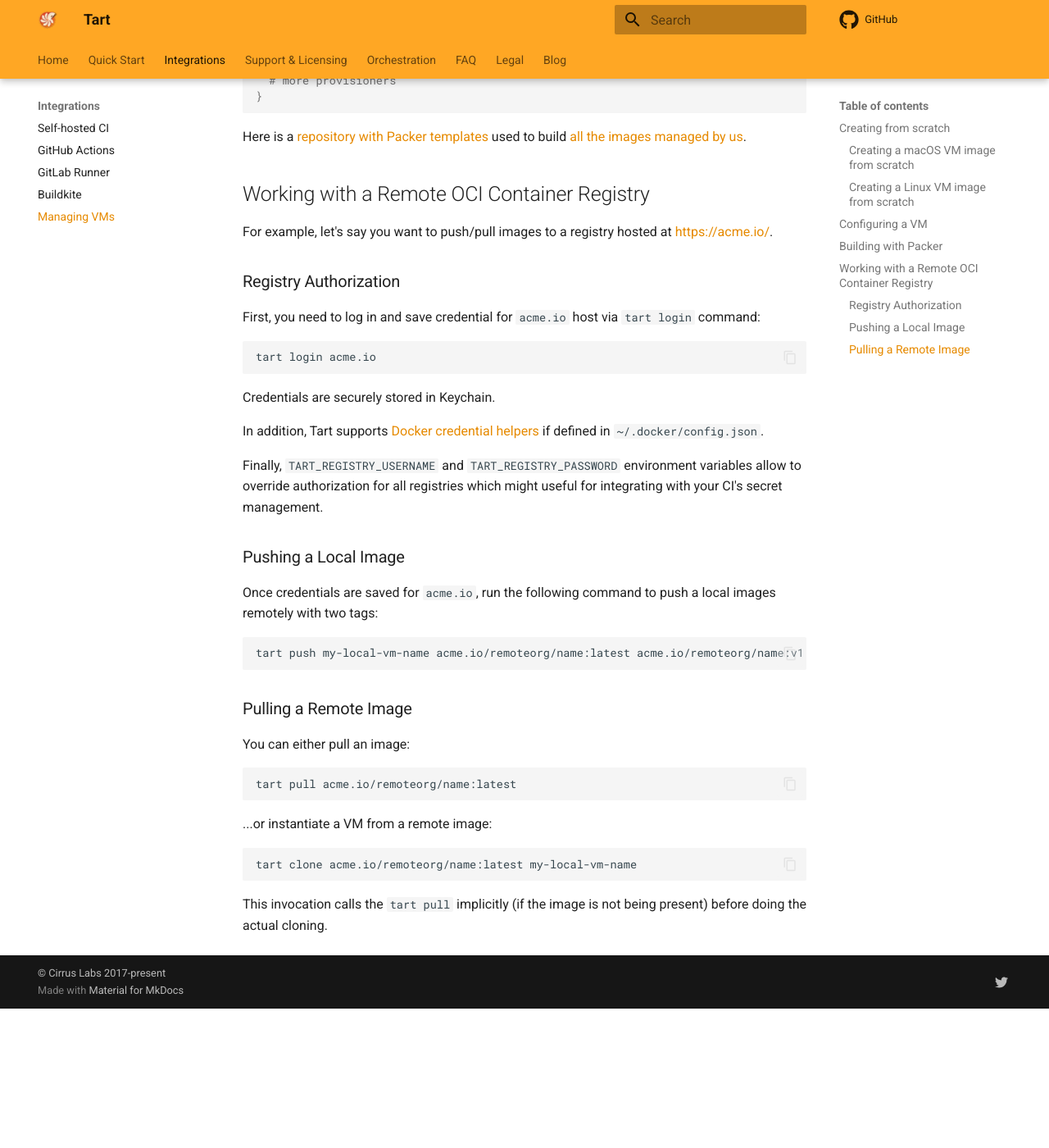
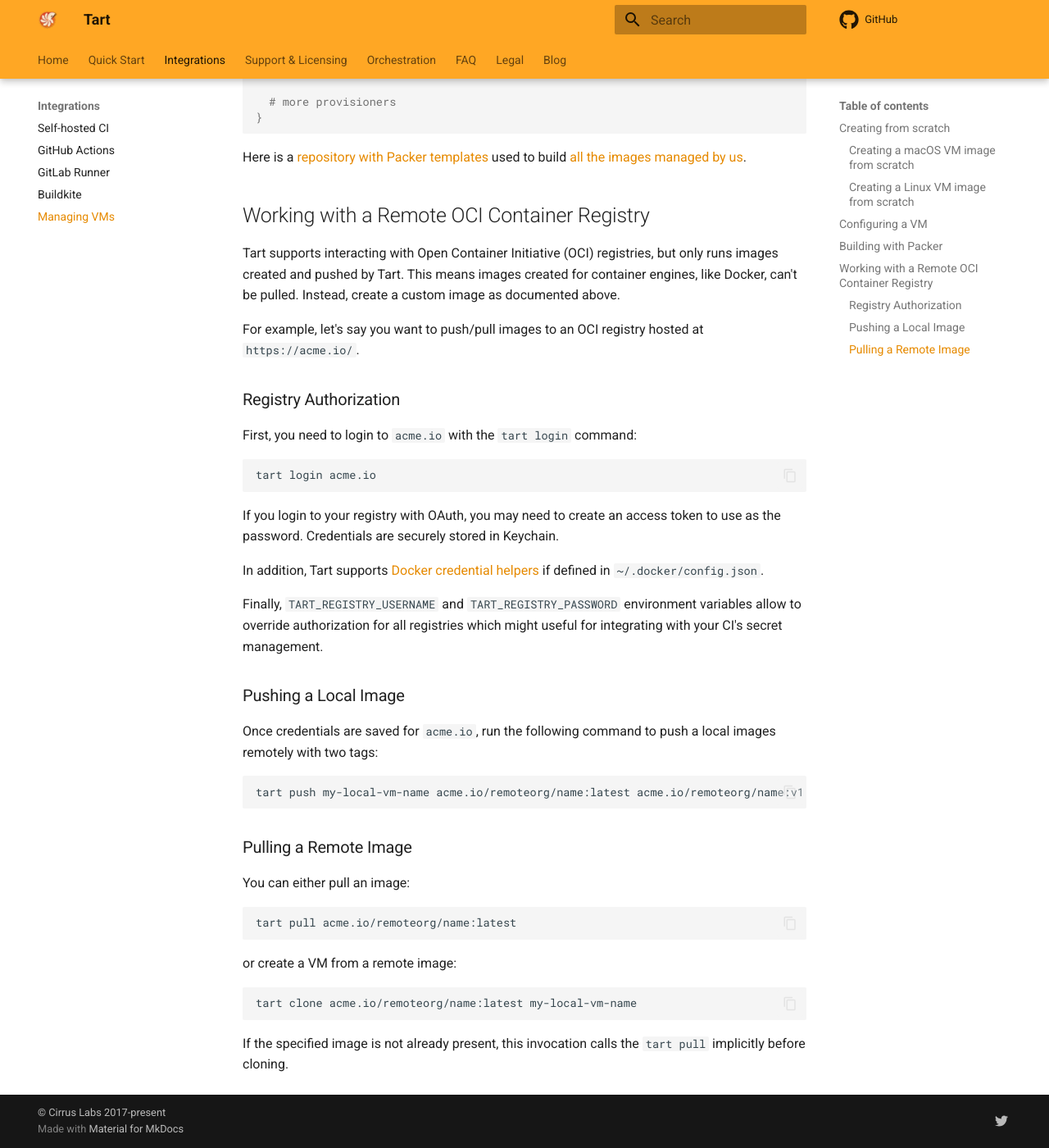
Before and after one commit to cirruslabs/tart, an MkDocs documentation site: the page built from docs/integrations/vm-management.md, in a window 1280 px wide and 1400 px high, scrolled down 2002 px. Shown: the whole window at 82% size. Built offline with MkDocs 1.6.1 and Material for MkDocs 9.7.7, drawn with Linux system fonts in a browser that asks for light colours; plug-ins that fetch from the network failed and are left out; comment, search, counter and statistics services are not loaded; before the commit the page ends 3232 px from its top, so only the background shows below that; some of the changed text lies outside the part shown.

Commit message:
Minor documentation improvements.

````diff
--- a/docs/integrations/vm-management.md
+++ b/docs/integrations/vm-management.md
@@ -15,7 +15,7 @@
 tart run sonoma-vanilla
 ```
 
-After the initial booting of the VM you'll need to manually go through the macOS installation process. As a convention we recommend creating an `admin` user with an `admin` password. After the regular installation please do some additional modifications in the VM:
+After the initial booting of the VM, you'll need to manually go through the macOS installation process. As a convention we recommend creating an `admin` user with an `admin` password. After the regular installation please do some additional modifications in the VM:
 
 1. Enable Auto-Login. Users & Groups -> Login Options -> Automatic login -> admin.
 2. Allow SSH. Sharing -> Remote Login
@@ -92,18 +92,18 @@
 
 ## Working with a Remote OCI Container Registry
 
-<!-- markdownlint-disable MD034 -->
-For example, let's say you want to push/pull images to a registry hosted at https://acme.io/.
-<!-- markdownlint-enable MD034 -->
+Tart supports interacting with Open Container Initiative (OCI) registries, but only runs images created and pushed by Tart. This means images created for container engines, like Docker, can't be pulled. Instead, create a custom image as documented above.
+
+For example, let's say you want to push/pull images to an OCI registry hosted at `https://acme.io/`.
 
 ### Registry Authorization
 
-First, you need to log in and save credential for `acme.io` host via `tart login` command:
+First, you need to login to `acme.io` with the `tart login` command:
 
 ```bash
 tart login acme.io
 ```
-
+If you login to your registry with OAuth, you may need to create an access token to use as the password.
 Credentials are securely stored in Keychain.
 
 In addition, Tart supports [Docker credential helpers](https://docs.docker.com/engine/reference/commandline/login/#credential-helpers)
@@ -128,10 +128,10 @@
 tart pull acme.io/remoteorg/name:latest
 ```
 
-...or instantiate a VM from a remote image:
+or create a VM from a remote image:
 
 ```bash
 tart clone acme.io/remoteorg/name:latest my-local-vm-name
 ```
 
-This invocation calls the `tart pull` implicitly (if the image is not being present) before doing the actual cloning.
+If the specified image is not already present, this invocation calls the `tart pull` implicitly before cloning.
````
Also changed, not shown: other parts of docs/integrations/vm-management.md (+1 -1 lines), 4 other files.
